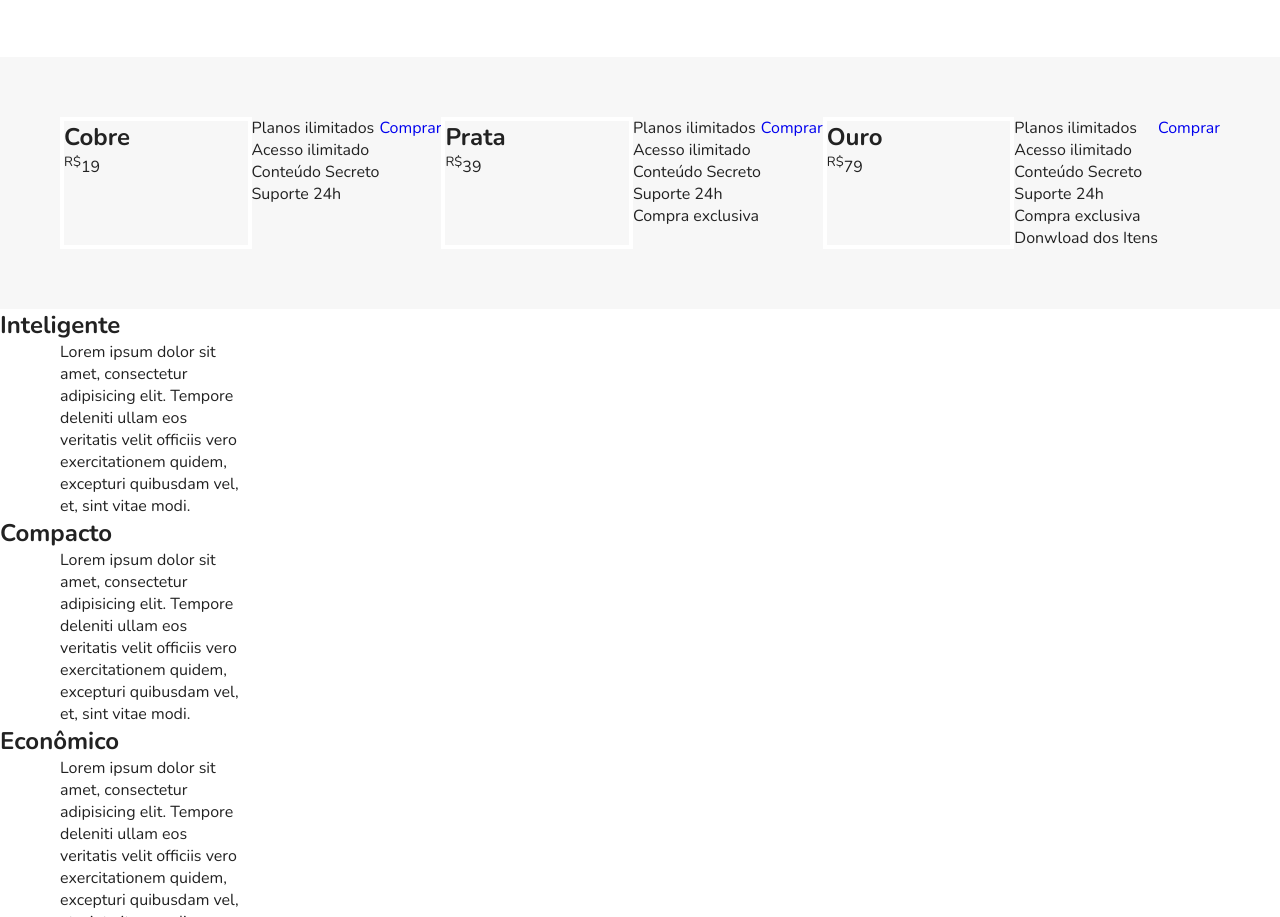
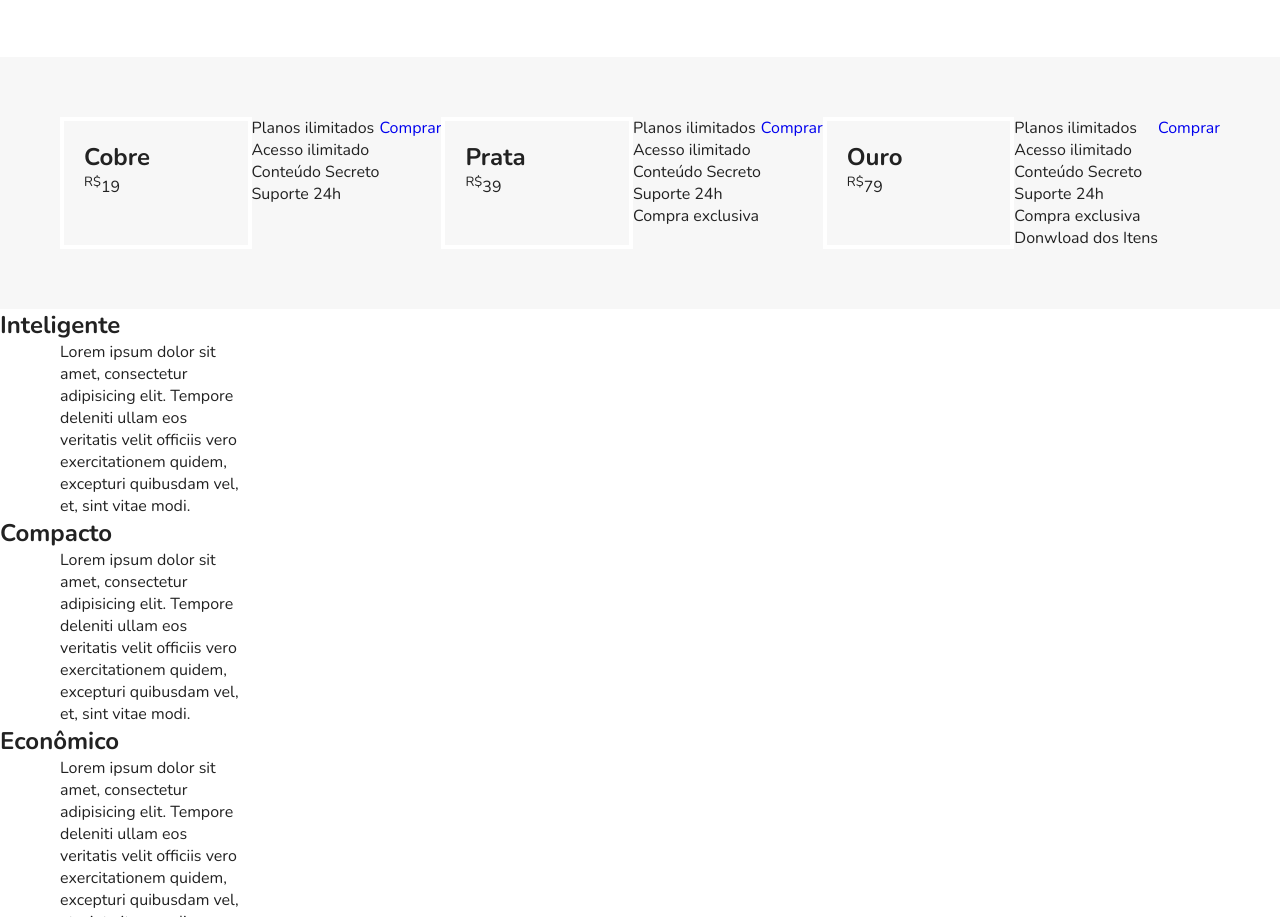
Before and after one commit to alinehofner/alinehofner-origamid-flexbox-css, a plain HTML site: page index.html in a window 1280 px wide. Shown: the part 1828-2745 px from the top of the page. Drawn offline with nearby package versions, Linux system fonts and the light colour scheme.

Commit message:
addFlexbox Item

```diff
--- a/style.css
+++ b/style.css
@@ -193,5 +193,6 @@ produtos-item h2 {
 
 .preco-item {
   flex: 1;
-  border: 4px solid white
+  border: 4px solid white;
+  padding: 20px;
 }
```
